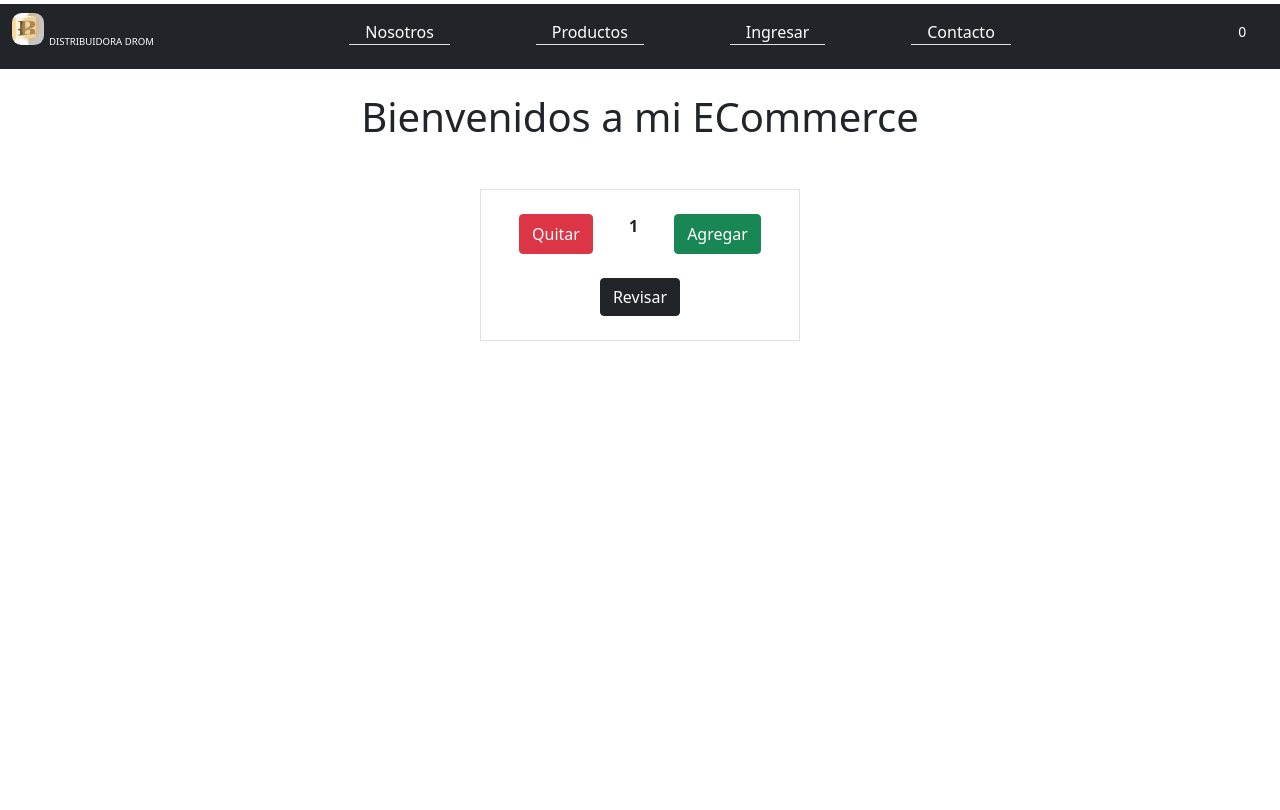
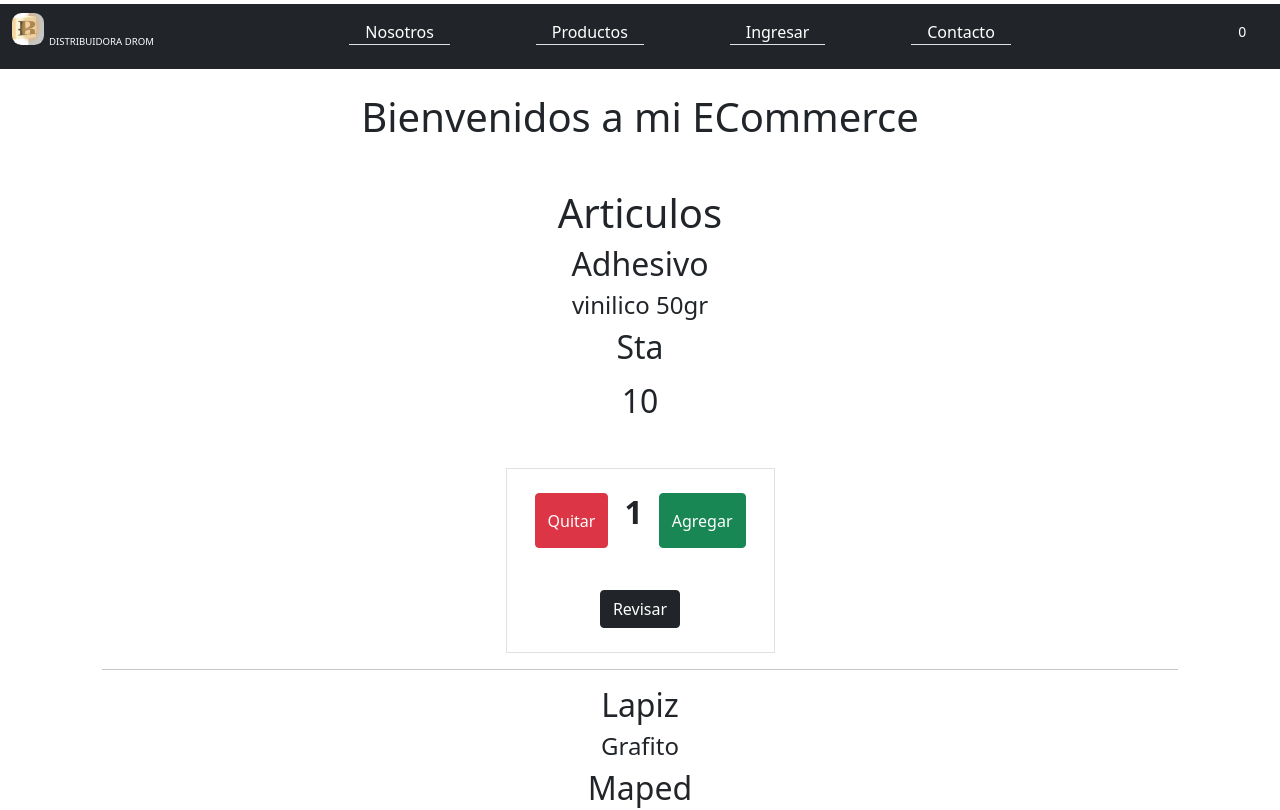
Before and after one commit to DRom-86/ecommerceRomero, a React (Create React App) app: page / in a window 1280 px wide. Shown: the top 810 px of the page. Built offline with nearby package versions, Linux system fonts and the light colour scheme.

Commit message:
Item components creted

```diff
--- a/src/App.js
+++ b/src/App.js
@@ -1,7 +1,7 @@
 import './App.css';
 import NavBar from './components/NavBar/NavBar';
 import ItemListContainer from './components/ItemListContainer/ItemListContainer';
-import ItemCount from './components/ItemCount/ItemCount';
+
 
 function App() {
   return (
@@ -9,9 +9,6 @@ function App() {
      <NavBar/>
      <ItemListContainer
      title="Bienvenidos a mi ECommerce"/>
-     <ItemCount
-     initial={1}
-     stock={5}/>
     </div>
   );
 }
--- /dev/null
+++ b/src/components/ItemListContainer/Item.jsx
@@ -0,0 +1,21 @@
+import React from 'react'
+import ItemCount from '../ItemCount/ItemCount';
+
+function Item({item}) {
+  return (
+    <div className='m-2'>
+        <h2>{item.name}</h2>
+        <h4>{item.description}</h4>
+        <p>{item.brand}</p>
+        <p>{item.price}</p>
+        <div className=''></div>
+        <ItemCount
+          initial={1}
+          stock={item.stock}
+        />
+        <hr />
+    </div>
+  )
+}
+
+export default Item
--- /dev/null
+++ b/src/components/ItemListContainer/ItemList.jsx
@@ -0,0 +1,24 @@
+import React from 'react';
+import Item from './Item';
+import './itemListContainer.css';
+
+function ItemList({items}) {
+
+     return (
+        <div className='mt-5'>
+            <div>
+                <h1>Articulos</h1>
+                <h2 className="container">
+                    {items.map( i => {
+                        return <Item
+                        key={i.id}
+                        item={i}/>
+                        })
+                    }
+                </h2>
+            </div>
+        </div>
+    )
+}
+
+export default ItemList
--- a/src/components/ItemListContainer/ItemListContainer.jsx
+++ b/src/components/ItemListContainer/ItemListContainer.jsx
@@ -1,9 +1,85 @@
-import React from 'react'
+import React, { useState, useEffect} from 'react'
+import ItemList from './ItemList'
 
- function ItemListContainer(props) {
+
+const DBArticles = [
+  {
+    "id":1,
+    "name":"Adhesivo",
+    "description":"vinilico 50gr",
+    "brand":"Sta",
+    "price": "10",
+    "category":"escolar",
+    "stock":"6"
+  },
+  {
+    "id":2,
+    "name":"Lapiz",
+    "description":"Grafito",
+    "brand":"Maped",
+    "price": "10",
+    "category":"escolar",
+    "stock":"10"
+  },
+  {
+    "id":3,
+    "name":"resma",
+    "description":"A4 70gr",
+    "brand":"Autor",
+    "price": "10",
+    "category":"comercial",
+    "stock":"5"
+  },
+  {
+    "id":4,
+    "name":"Corrector",
+    "description":"Punta metal 7mm",
+    "brand":"Filgo",
+    "price": "10",
+    "category":"escolar",
+    "stock":"20"
+  },
+  {
+    "id":5,
+    "name":"Regla",
+    "description":"15cm acrilico",
+    "brand":"Maped",
+    "price": "10",
+    "category":"escolar",
+    "stock":"15"
+  }]
+
+function obtenerBD(){
+return new Promise( (resolve, reject) => {
+  setTimeout(
+    ()=> { resolve(DBArticles)}
+    ,3000)
+    }
+)
+}
+
+export function ItemListContainer(props) {
+
+  const [items, setItems] = useState([]);
+
+  useEffect(()=>{
+      let requestDatos = obtenerBD();
+
+      requestDatos.then ((itemsPromise)=>{
+        setItems(itemsPromise);
+      }).catch ((errorMsg)=>{
+        console.log(errorMsg);
+      }).finally(()=>{
+        console.log("Promesa terminada");
+      })
+   },[])
+
   return (
     <div className='mt-4 text-center'>
         <h1>{props.title}</h1>
+        <div className='container'>
+          <ItemList items={items}/>
+        </div>
     </div>
   )
 };
--- /dev/null
+++ b/src/components/ItemListContainer/itemListContainer.css
@@ -0,0 +1,3 @@
+.article{
+    width: 20rem;
+}
```
